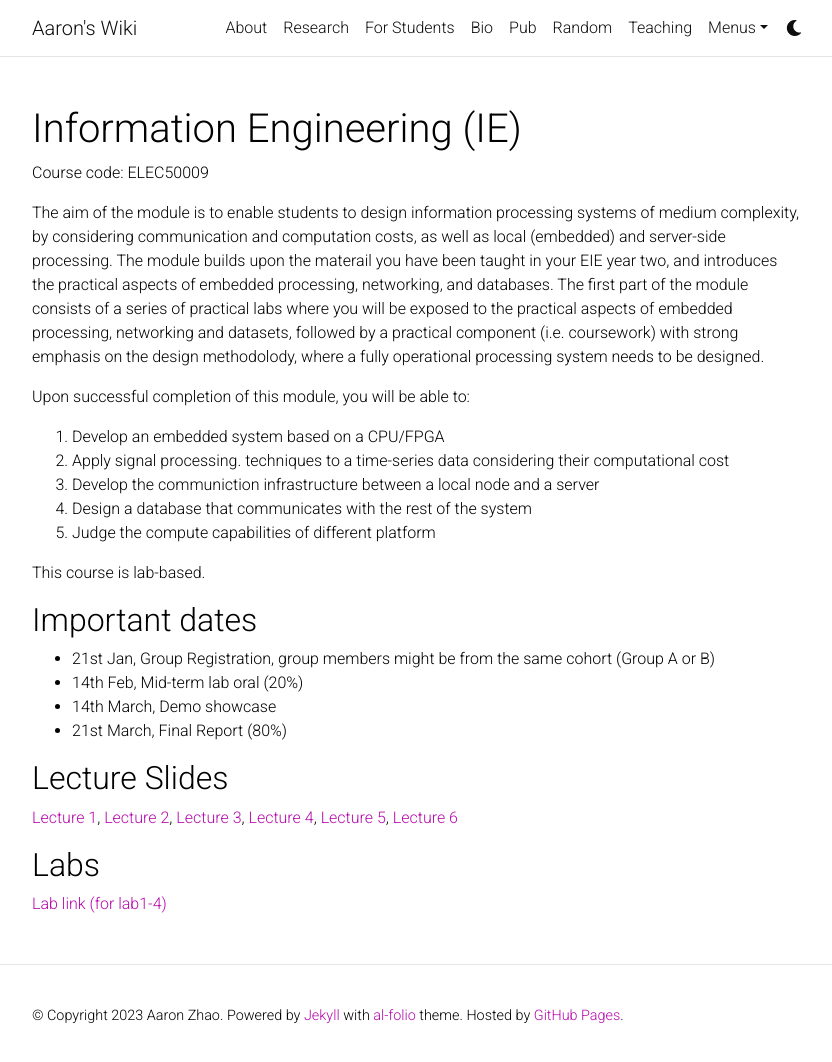
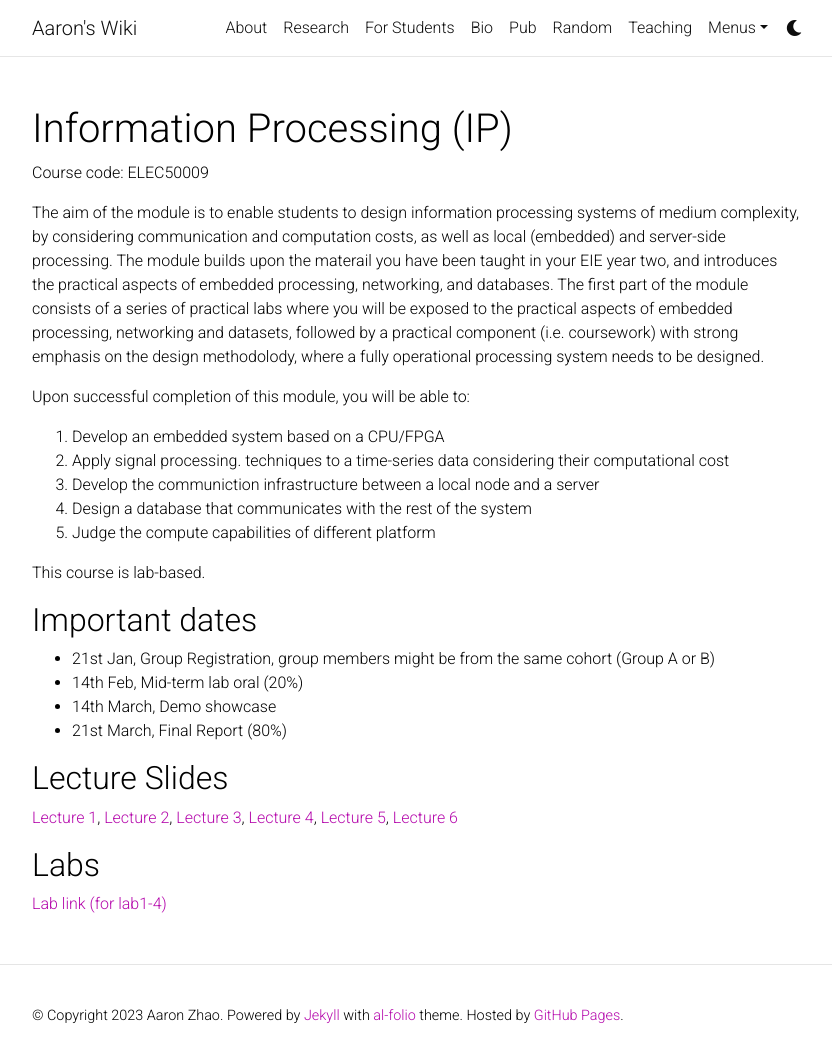
Before and after one commit to Aaron-Zhao123/blog-v2, a Jekyll site: the page built from _pages/info_process.md, in a window 1280 px wide and 1067 px high. Shown: the top 1062 px of the window, without its empty margins (223-1055 px from the left). Built offline with Jekyll 4.4.1, drawn with Linux system fonts in a browser that asks for light colours; comment, search, counter and statistics services are not loaded; a style sheet for code colours, icons or effects is not loaded.

Commit message:
fix name

```diff
--- a/_pages/info_eng.md
+++ b/_pages/info_process.md
@@ -5,7 +5,7 @@ nav: false
 nav_order: 3
 ---
 
-# Information Engineering (IE)
+# Information Processing (IP)
 
 Course code: ELEC50009
 
```
